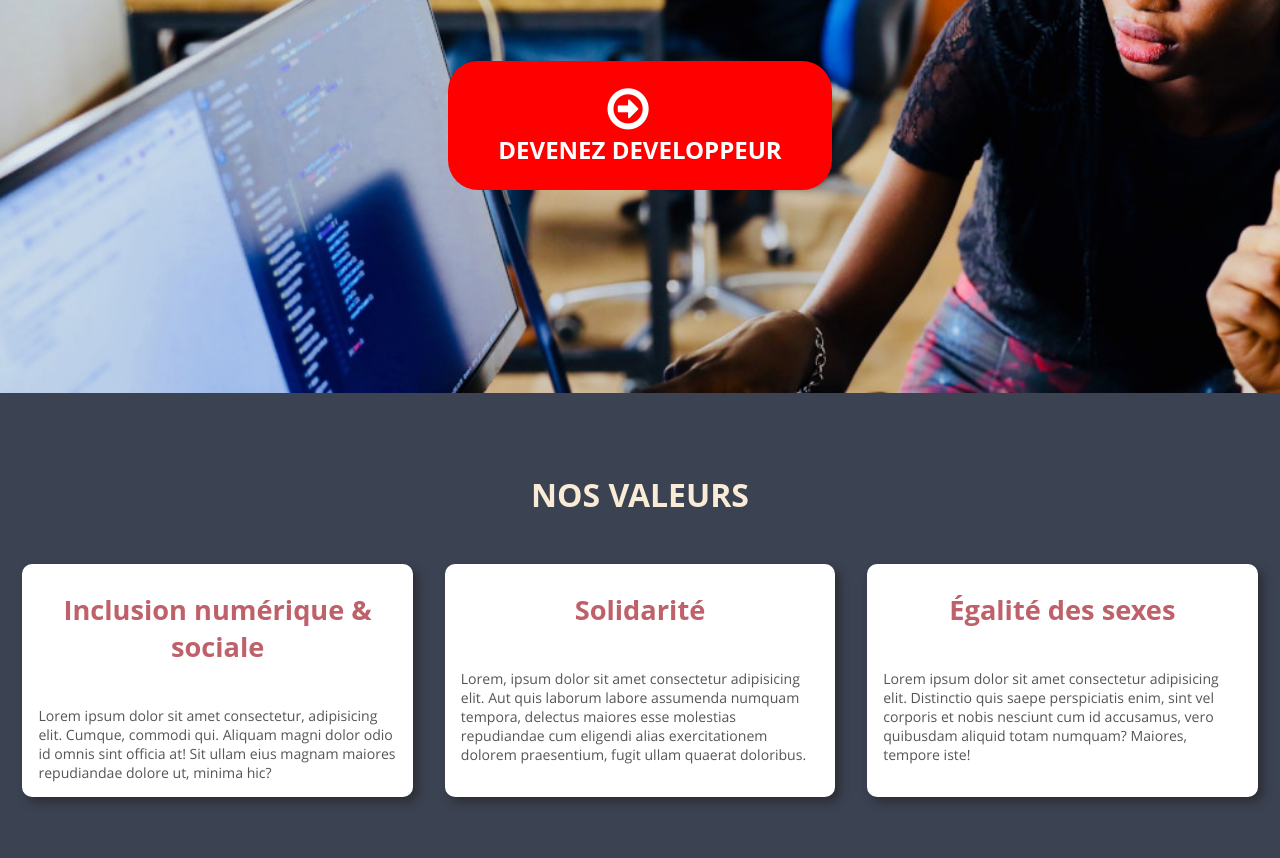
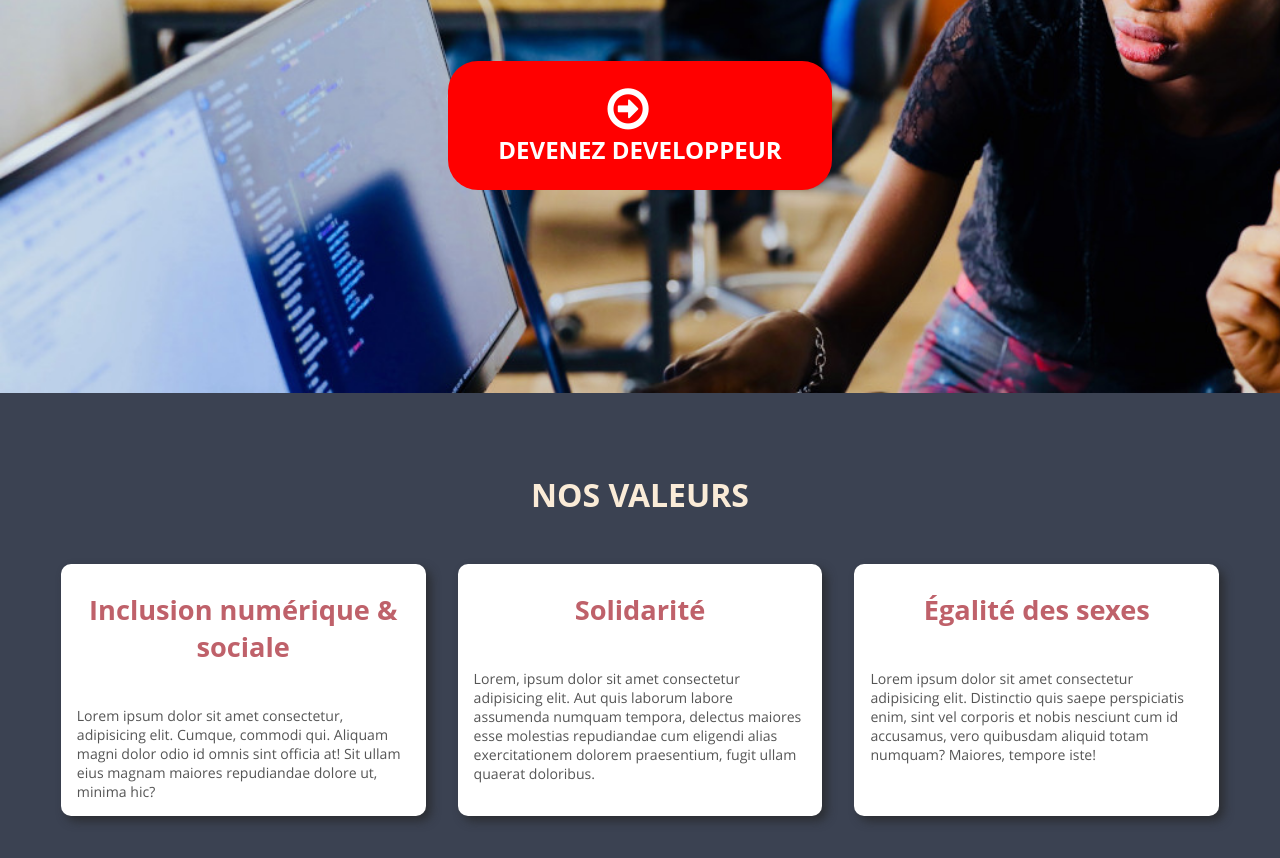
Before and after one commit to TomBous/presentation-simplon, a plain HTML site: page index.html in a window 1280 px wide. Shown: the part 442-1300 px from the top of the page. Drawn offline with Linux system fonts and the light colour scheme; a web font is replaced by a local one.

Commit message:
fix taille des tuiles

```diff
--- a/assets/css/style.css
+++ b/assets/css/style.css
@@ -131,7 +131,7 @@ nav a {
     background-color: #5E81AC;
 }
 #valeurs div,#formations div {
-    width: 28vw;
+    width: 26%;
     padding: 0em 1em;
     margin: 0em 1em;
     background-color: white;
```
